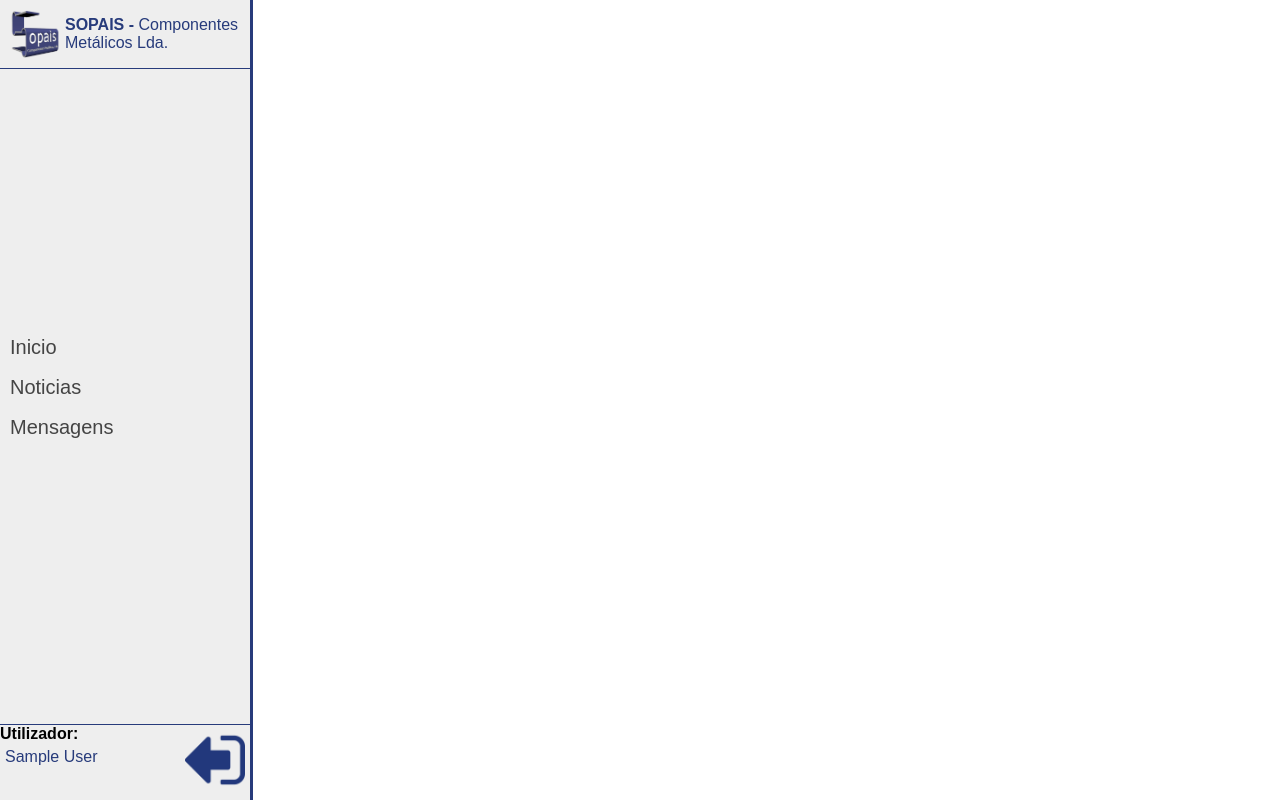
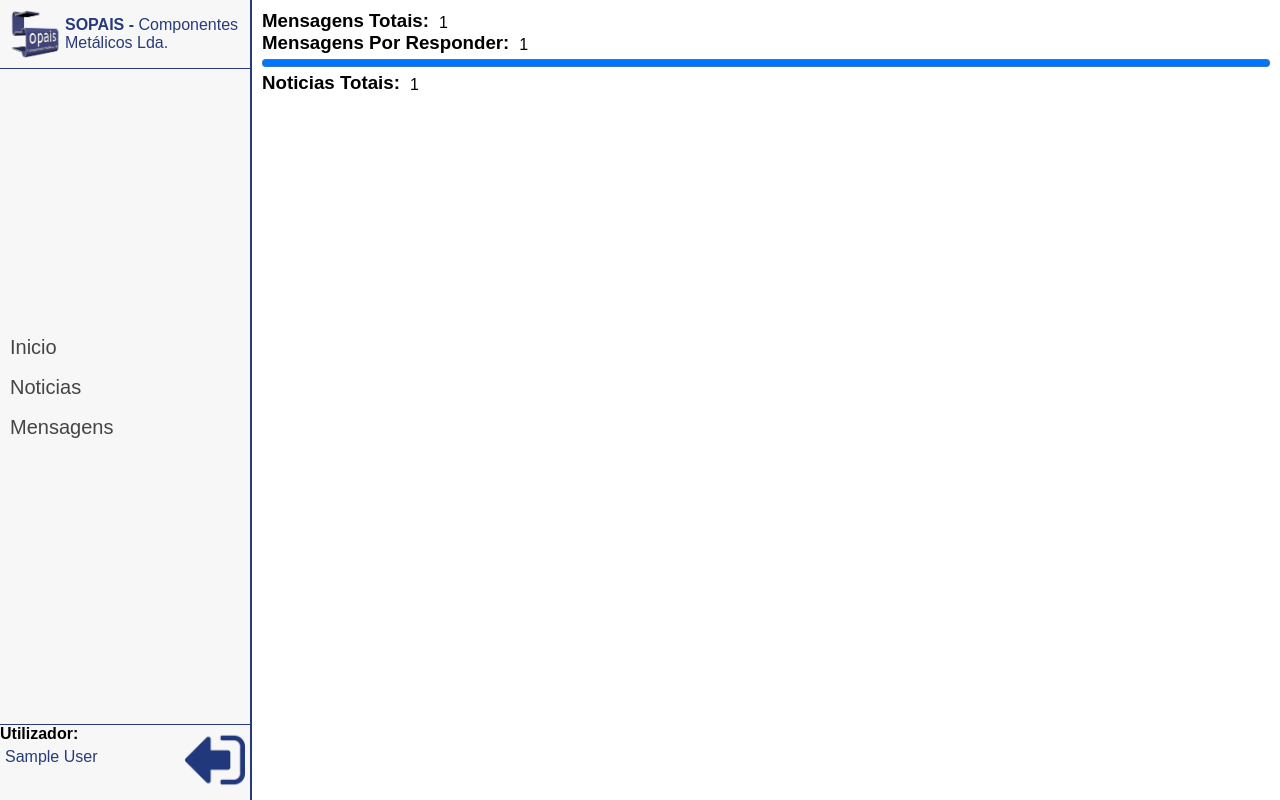
Before and after one commit to Muhdo/SopaisAdmin, a PHP site: page /inicio.php in a window 1280 px wide. Run offline with PHP 8.4, Linux system fonts and the light colour scheme; the visitor is signed in with stand-in values (Sample User, id 1); tables that the repository leaves empty or names only in its code hold one stand-in row (values such as "Sample post").

Commit message:
update cropper, mensagens, noticias, inicio

```diff
--- /dev/null
+++ b/backend/carregarInicio.php
@@ -0,0 +1,42 @@
+<?php
+   include_once "database.php";
+
+   $queryContarMensagens = $connection->prepare("SELECT COUNT(Key_Mensagem) AS 'Contagem' FROM Mensagem");
+   $queryContarMensagens->execute();
+
+   $resultado = $queryContarMensagens->fetchAll();
+   $Mensagens = $resultado[0]["Contagem"];
+
+   $queryContarMensagens->closeCursor();
+
+   $queryContarResponder = $connection->prepare("SELECT COUNT(Key_Mensagem) AS 'Contagem' FROM Mensagem WHERE Respondido = 0");
+   $queryContarResponder->execute();
+
+   $resultado = $queryContarResponder->fetchAll();
+   $Responder = $resultado[0]["Contagem"];
+
+   $queryContarResponder->closeCursor();
+
+   if ($Responder == 0 || $Mensagens == 0) {
+      $ResponderPerc = 0;
+   } else {
+      $ResponderPerc = $Responder * 100 / $Mensagens;
+   }
+
+   $queryContarNoticias = $connection->prepare("SELECT COUNT(Key_Noticia) AS 'Contagem' FROM Noticia");
+   $queryContarNoticias->execute();
+
+   $resultado = $queryContarNoticias->fetchAll();
+   $Noticias = $resultado[0]["Contagem"];
+
+   $queryContarNoticias->closeCursor();
+
+   $return_arr = array("Mensagens" => $Mensagens,
+      "Responder" => $Responder,
+      "ResponderPerc" => $ResponderPerc,
+      "Noticias" => $Noticias
+   );
+
+   echo json_encode($return_arr);
+   exit();
+?>
--- a/backend/irParaMensagem.php
+++ b/backend/irParaMensagem.php
@@ -2,7 +2,6 @@
    include_once "database.php";
 
    $indice = $_POST["indice"];
-   $return = array();
 
    if (isset($_POST)) {
       $queryLoadMensagens = $connection->prepare("SELECT Key_Mensagem, Nome, Email, Data, Respondido FROM Mensagem ORDER BY Respondido, Data DESC LIMIT ".($indice + 1).",30");
--- a/css/header.css
+++ b/css/header.css
@@ -4,8 +4,8 @@ header {
    left: 0px;
    width: 250px;
    height: 100%;
-   background-color: #EEEEEE;
-   border-right: solid 3px #273B7B;
+   background-color: #F7F7F7;
+   border-right: solid 2px #273B7B;
 }
 
 .div-heading {
--- /dev/null
+++ b/css/inicio.css
@@ -0,0 +1,17 @@
+.div-mensagem {
+   margin: 10px;
+}
+
+.div-campos {
+   display: flex;
+   flex-direction: row;
+}
+
+.div-campos h3, .div-campos p {
+   width: auto;
+   margin-top: auto;
+}
+
+.div-campos p {
+   margin-left: 10px;
+}
--- a/css/style.css
+++ b/css/style.css
@@ -5,7 +5,7 @@
 
 main {
    height: 100vh;
-   width: calc(100% - 253px);
+   width: calc(100% - 252px);
    position: absolute;
    top: 0;
    right: 0;
@@ -45,3 +45,7 @@ button {
    -moz-transition: all 0.5s ease;
    -webkit-transition: all 0.5s ease;
 }
+
+progress {
+   width: 100%;
+}
--- a/inicio.php
+++ b/inicio.php
@@ -6,6 +6,7 @@
       <meta name="viewport" content="width=device-width, initial-scale=1">
       <link rel="shortcut icon" type="image/png" href="img/favicon.png"/>
       <link rel="stylesheet" href="css/style.css">
+      <link rel="stylesheet" href="css/inicio.css">
    </head>
    <body>
       <?php
@@ -16,7 +17,39 @@
          } else {
             include_once "includes/header.php";
       ?>
-
+      <main>
+         <div class="div-mensagem">
+            <div class="div-campos">
+               <h3>Mensagens Totais:</h3>
+               <p id="MensagemTotal"></p>
+            </div>
+            <div class="div-campos">
+               <h3>Mensagens Por Responder:</h3>
+               <p id="MensagemResponder"></p>
+            </div>
+            <progress value="50" max="100" id="MensagemResponderProg">1000%</progress>
+            <div class="div-campos">
+               <h3>Noticias Totais:</h3>
+               <p id="NoticiasTotais"></p>
+            </div>
+         </div>
+      </main>
+      <script>
+         $(document).ready(function() {
+            $.ajax({
+               type: "POST",
+               url: "backend/carregarInicio.php",
+               success: function(output) {
+                  output = JSON.parse(output);
+                  $("#MensagemTotal").html(output.Mensagens);
+                  $("#MensagemResponder").html(output.Responder);
+                  $("#MensagemResponderProg").val(output.ResponderPerc);
+                  $("#MensagemResponderProg").html(output.ResponderPerc + "%");
+                  $("#NoticiasTotais").html(output.Noticias);
+               }
+            });
+         });
+      </script>
       <?php } ?>
    </body>
 </html>
```
Also changed, not shown: backend/mudarEstadoMensagem.php (added, +23 -0 lines), backend/sendNews.php (+20 -5 lines), css/mensagens.css (+9 -5 lines), mensagens.php (+28 -6 lines), noticias.php (+5 -12 lines), 2 other files.
